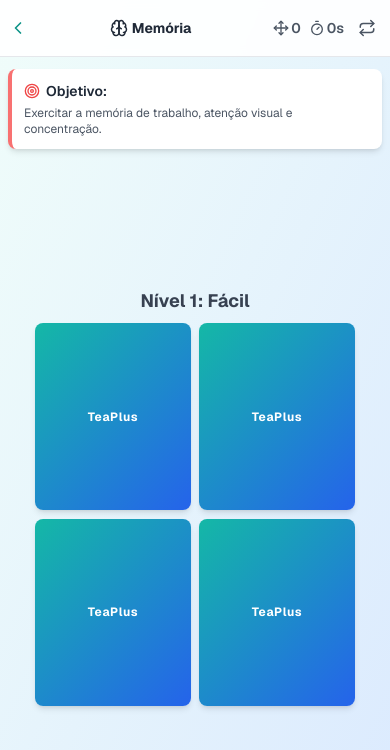
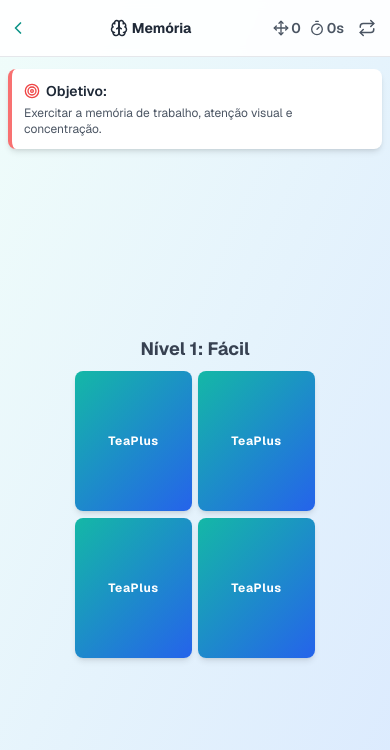
Before and after one commit to ClaudemirWork/teaplus-working, a Next.js app: page /memory-game in a window 390 px wide. Shown: the top 750 px of the page. Built offline with nearby package versions, Linux system fonts and the light colour scheme.

Commit message:
Update page.tsx ajuste do tamanho das cartas no jogo de memória

```diff
--- a/app/memory-game/page.tsx
+++ b/app/memory-game/page.tsx
@@ -94,7 +94,7 @@ const GameInfo = () => (
   </div>
 );
 
-// Componente da Carta
+// Componente da Carta - COM TAMANHOS REDUZIDOS
 const Card = ({ card, onCardClick }: { card: Card; onCardClick: (id: number) => void }) => {
   const isFlipped = card.status === 'flipped' || card.status === 'matched';
   const isMatched = card.status === 'matched';
@@ -107,11 +107,11 @@ const Card = ({ card, onCardClick }: { card: Card; onCardClick: (id: number) =>
       <div className={`${styles.cardInner} shadow-md rounded-lg`}>
         {/* Verso da Carta */}
         <div className={`${styles.cardFace} ${styles.cardBack}`}>
-          <span className="text-white text-xs sm:text-2xl font-bold tracking-wider">TeaPlus</span>
+          <span className="text-white text-[10px] sm:text-sm md:text-xl font-bold tracking-wider">TeaPlus</span>
         </div>
         {/* Frente da Carta */}
         <div className={`${styles.cardFace} ${styles.cardFront} ${isMatched ? styles.matched : ''}`}>
-          <span className="text-3xl sm:text-5xl md:text-6xl">{card.emoji}</span>
+          <span className="text-2xl sm:text-3xl md:text-5xl">{card.emoji}</span>
         </div>
       </div>
     </div>
@@ -362,7 +362,8 @@ export default function MemoryGamePage() {
             </p>
           )}
         </div>
-        <div className={`grid ${LEVEL_CONFIG[level].grid} gap-2 sm:gap-3 md:gap-4 w-full max-w-xs sm:max-w-lg md:max-w-2xl`}>
+        {/* CONTAINER DO GRID COM TAMANHOS REDUZIDOS EM 30% */}
+        <div className={`grid ${LEVEL_CONFIG[level].grid} gap-1.5 sm:gap-2 md:gap-3 w-full max-w-[240px] sm:max-w-[360px] md:max-w-[480px]`}>
           {cards.map(card => (
             <Card
               key={card.id}
```
